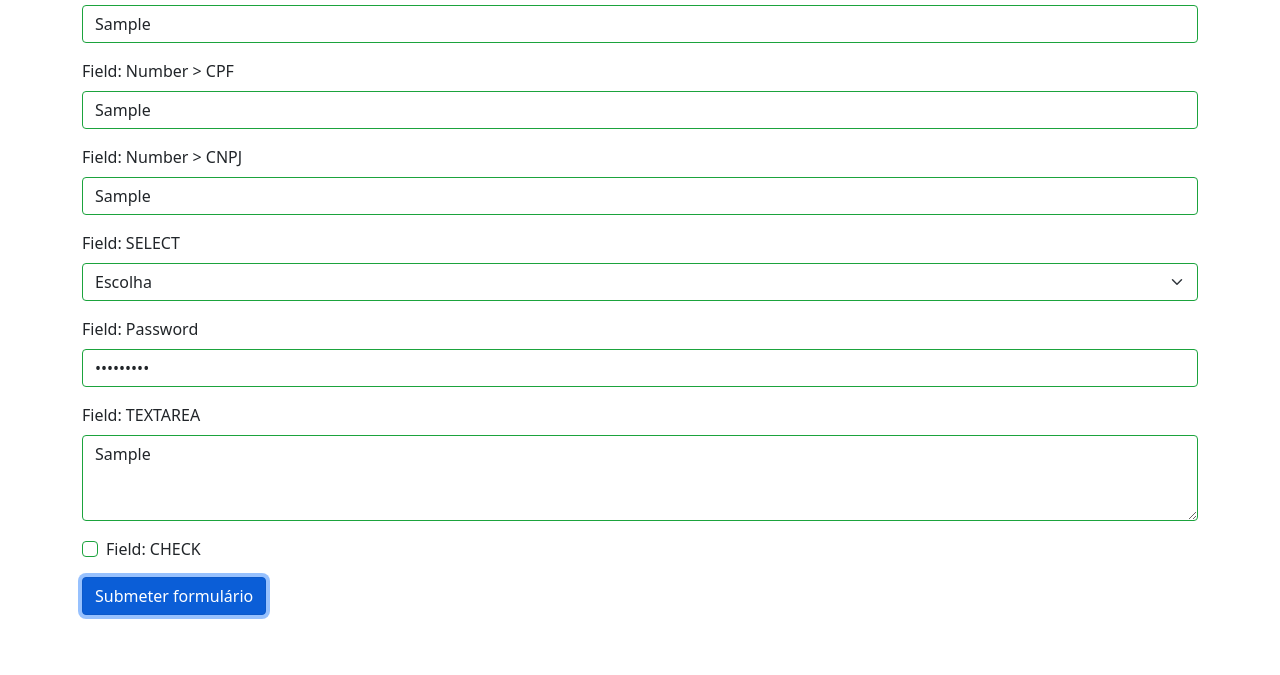
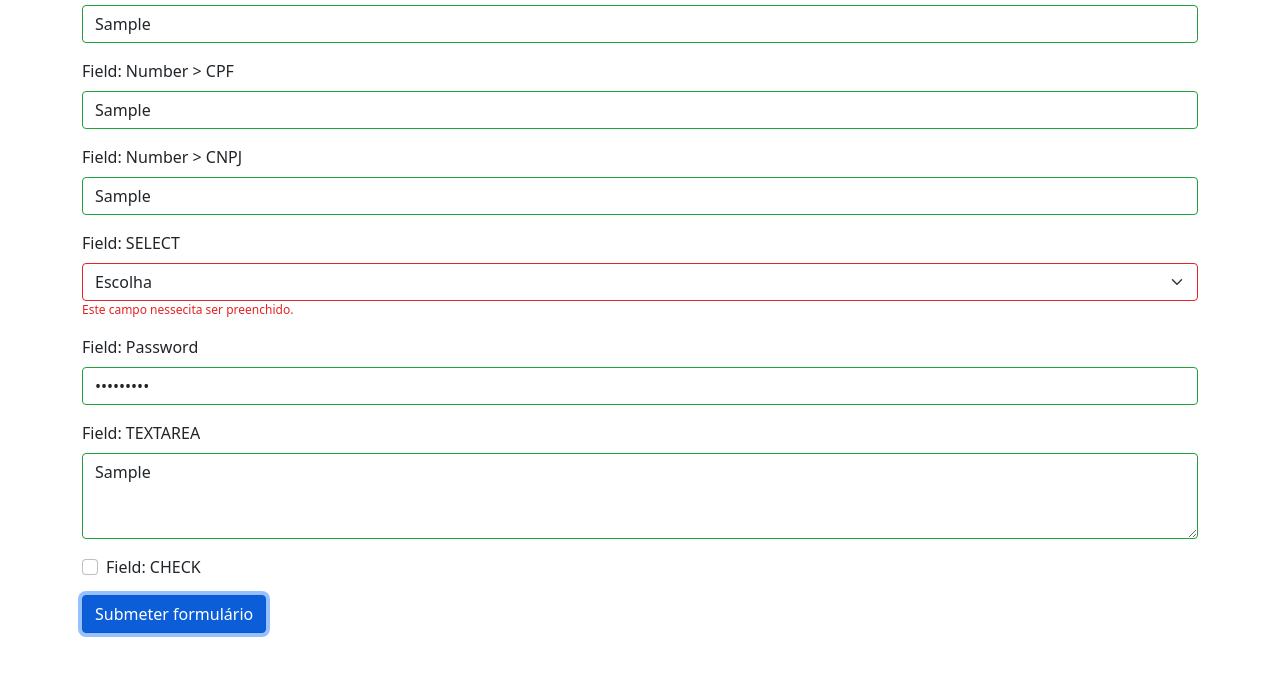
Before and after one commit to eusouomichel/formValidationJs, a plain HTML site: page demo.html in a window 1280 px wide. Both pictures are taken after typing "Sample", "Sample", "Sample", "Sample123", "Sample" into the empty fields and a click on the button "Submeter formulário". Shown: the part 83-758 px from the top of the page. Drawn offline with nearby package versions, Linux system fonts and the light colour scheme.

Commit message:
criando div com texto de erro (incluindo tags html) dentro de uma div logo abaixo do campo, com base no data-error-from < atributo criado para tal função

```diff
--- a/demo.html
+++ b/demo.html
@@ -26,7 +26,7 @@
                 <form id="formName" class="formValidationJs" action="action.php">
                     <div class="mb-3">
                         <label for="fieldText" class="form-label">Field: TEXT</label>
-                        <input type="text" class="form-control" id="fieldText" required>
+                        <input type="text" class="form-control" id="fieldText" required data-error-message="Por favor informe um registro <b>válido</b>">
                     </div>
                     <div class="mb-3">
                         <label for="fieldTextCPF" class="form-label">Field: Number > CPF</label>
@@ -39,7 +39,7 @@
                     <div class="mb-3">
                         <label for="fieldSelect" class="form-label">Field: SELECT</label>
                         <select class="form-select" id="fieldSelect" required>
-                            <option>Escolha</option>
+                            <option value=''>Escolha</option>
                             <option value='1'>Val: 1</option>
                             <option value='2'>Val: 2</option>
                             <option value='3'>Val: 3</option>
--- a/formvalidation.css
+++ b/formvalidation.css
@@ -5,3 +5,8 @@
 .formValidationJs .have-error {
     border: 1px solid #e42424;
 }
+
+.formValidationJs .this-error {
+    color: #e42424;
+    font-size: 12px;
+}
--- a/formvalidation.js
+++ b/formvalidation.js
@@ -6,7 +6,15 @@
  *
  * TODO: criar classe de validação com funções para cada tipo de campo, e incluir validação para radioField
  * TODO: necessita criar funções de validação de CPF, CNPJ entre outros, para validar direto com base nos data-attributes
- * TODO: criar div para reportar erro geral (alerta que existe erros) e informar o erro abaixo de cada campo
+ * TODO: criar div para reportar erro geral (alerta que existe erros)
+ * ! js > local dos itens de insert html
+ * ! <!-- beforebegin -->
+ * !    <div id="mydiv">
+ * !        <!-- afterbegin -->
+ * !            <p>Existing content in #mydiv</p>
+ * !        <!-- beforeend -->
+ * !    </div>
+ * !<!-- afterend -->
  *
  */
 if(document.querySelectorAll('.formValidationJs')) {
@@ -17,7 +25,7 @@ if(document.querySelectorAll('.formValidationJs')) {
             let submitloginForm = document.querySelector(`#${formToValidate.id} button[type="submit"]`);
             submitloginForm.addEventListener("click", () => {
                 event.preventDefault();
-                console.log(`Formulário: ${formToValidate.id}`);
+                console.log(`================ Formulário: ${formToValidate.id}`);
                 let types = ['input', 'select', 'textarea'];
                 types.forEach((type) => {
                     if(document.querySelectorAll(`#${formToValidate.id} ${type}`)) {
@@ -27,11 +35,20 @@ if(document.querySelectorAll('.formValidationJs')) {
                                 console.log(`Campo: ${field.id} Type: ${field.type} Value: '${field.value}'`);
                                 field.classList.remove("have-success");
                                 field.classList.remove("have-error");
-                                if(field.value == "") {
-                                    field.classList.add("have-error");
-                                    erro = true;
+                                if(document.querySelector(`[data-error-from="${field.id}"]`)) {
+                                    document.querySelector(`[data-error-from="${field.id}"]`).remove();
+                                }
+
+                                if(field.type == 'checkbox') {
+
                                 } else {
-                                    field.classList.add("have-success");
+                                    if(field.value == "") {
+                                        field.classList.add("have-error");
+                                        displayMsg(field.id, field.getAttribute("data-error-message"));
+                                        erro = true;
+                                    } else {
+                                        field.classList.add("have-success");
+                                    }
                                 }
                             }
                         });
@@ -41,3 +58,10 @@ if(document.querySelectorAll('.formValidationJs')) {
         }
     });
 }
+
+function displayMsg(idOrigem, mensagem) {
+    if(!mensagem) {
+        var mensagem = "Este campo nessecita ser preenchido.";
+    }
+    document.querySelector(`#${idOrigem}`).insertAdjacentHTML("afterend", `<div class='this-error' data-error-from='${idOrigem}'>${mensagem}</div>`);
+}
```
